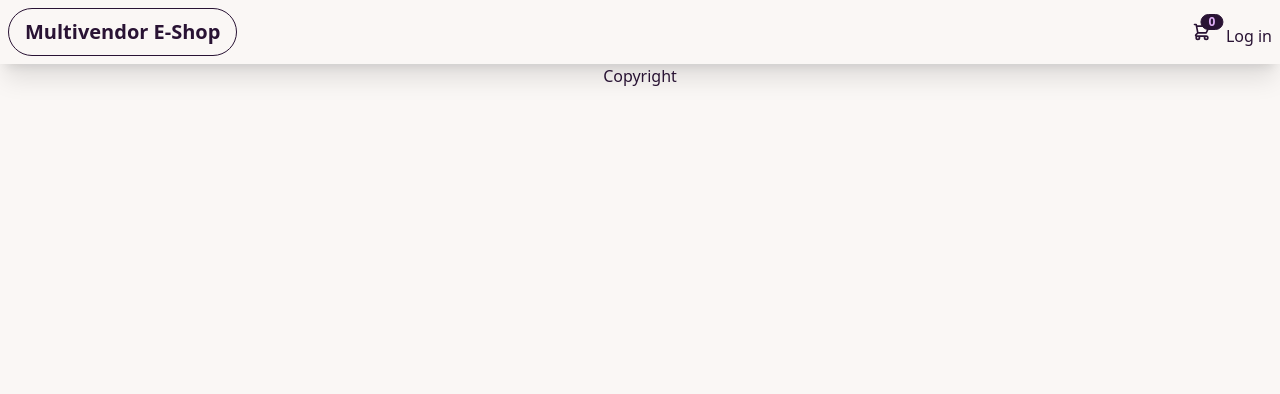
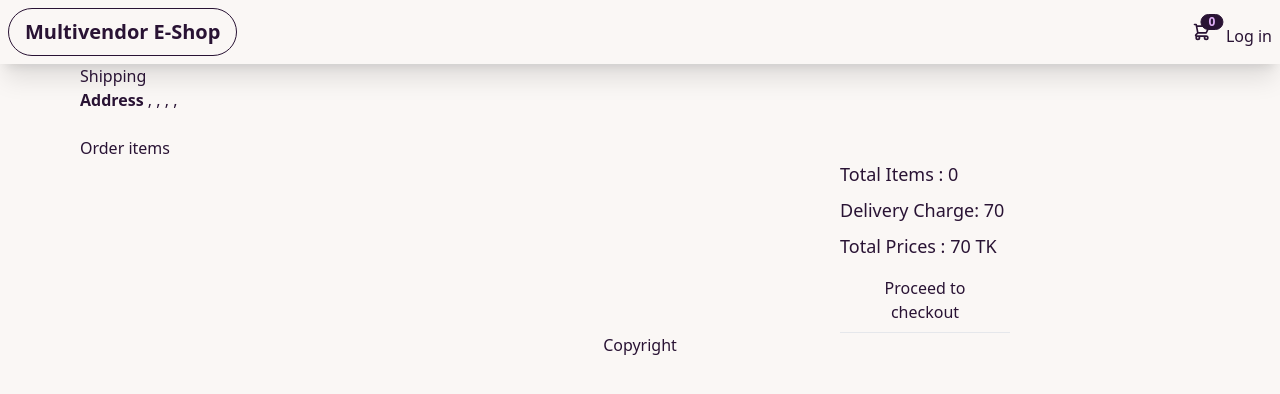
Before and after one commit to MiNHAZ-33/E-Shop, a React (Create React App) app in the folder FrontEnd/: page /placeorder in a window 1280 px wide. Shown: the top 394 px of the page. Built offline with nearby package versions, Linux system fonts and the light colour scheme.

Commit message:
Added Place order screen

```diff
--- a/FrontEnd/src/App.js
+++ b/FrontEnd/src/App.js
@@ -10,6 +10,7 @@ import LoginScreen from './screens/LoginScreen';
 import RegisterScreen from './screens/RegisterScreen';
 import ProfileScreen from './screens/ProfileScreen';
 import ShippingScreen from './screens/ShippingScreen';
+import PlaceOrderScreen from './screens/PlaceOrderScreen';
 
 function App() {
   return (
@@ -23,7 +24,8 @@ function App() {
           <Route path='/login' element={<LoginScreen/>}/>
           <Route path='/register' element={<RegisterScreen/>}/>
           <Route path='/profile' element={<ProfileScreen/>}/>
-          <Route path='/shipping' element={<ShippingScreen/>}/>
+        <Route path='/shipping' element={<ShippingScreen />} />
+        <Route path='/placeorder' element={<PlaceOrderScreen />} />
         </Routes>
       <Footer />
     </BrowserRouter>
--- /dev/null
+++ b/FrontEnd/src/screens/PlaceOrderScreen.js
@@ -0,0 +1,54 @@
+import React from 'react'
+import { useSelector } from 'react-redux'
+import Message from '../components/Message'
+
+const PlaceOrderScreen = () => {
+
+    const cart = useSelector(state => state.cart)
+
+    cart.itemPrice = cart.cartItems.reduce((acc, item) => acc + item.price * item.qty, 0);
+    cart.deliveryCharge = 70;
+    cart.totalPrice = cart.itemPrice + cart.deliveryCharge
+
+    const placeOrderHandler = () => {
+        console.log('Orderis placed')
+    }
+
+    return (
+        <>
+            <div className='lg:px-20'>
+                <h2>Shipping</h2>
+                <p>
+                    <strong>Address</strong> {cart.shippingAddress.address}, {cart.shippingAddress.city}, {' '} {cart.shippingAddress.postalCode}, {' '}, {cart.shippingAddress.country}
+                </p>
+                <br />
+                <h2>Order items</h2>
+                {cart.length === 0 ? <Message message={'Your cart is Empty, buy something'} /> :
+                    <div className=" grid grid-cols-6 gap-5">
+                        <div className='col-span-4'>
+                            {cart.cartItems.map(item => (
+                                <div className="grid grid-cols-6 gap-2 border-b-2">
+                                    <img className='h-20 w-20' src={item.image} alt={item.image} />
+                                    <h1 className='col-span-2 flex items-center justify-center'>{item.name}</h1>
+                                    <h1 className='flex items-center justify-center'>{item.qty} x {item.price} </h1>
+                                    <h1 className='flex items-center justify-center'> { item.qty * item.price }</h1>
+
+                                </div>
+                            ))}
+                        </div>
+                        <ul className='col-span-1  '>
+                            <li className='pb-2 text-lg' >Total Items : { cart.itemPrice}</li>
+                            <li className='pb-2 text-lg'>Delivery Charge: {cart.deliveryCharge}</li>
+                            <li className='pb-2 text-lg'>Total Prices : {cart.totalPrice} TK</li>
+                            <button type="button" onClick={placeOrderHandler} className="py-2 px-4 w-full text-center font-medium  border-b border-gray-200 cursor-pointer hover:bg-gray-100 hover:text-blue-700 focus:outline-none focus:ring-2 focus:ring-blue-700 focus:text-blue-700 dark:border-gray-600 dark:hover:bg-gray-600 dark:hover:text-white dark:focus:ring-gray-500 dark:focus:text-white">
+                                Proceed to checkout
+                            </button>
+                        </ul>
+                    </div>
+                }
+            </div>
+        </>
+    )
+}
+
+export default PlaceOrderScreen
```
